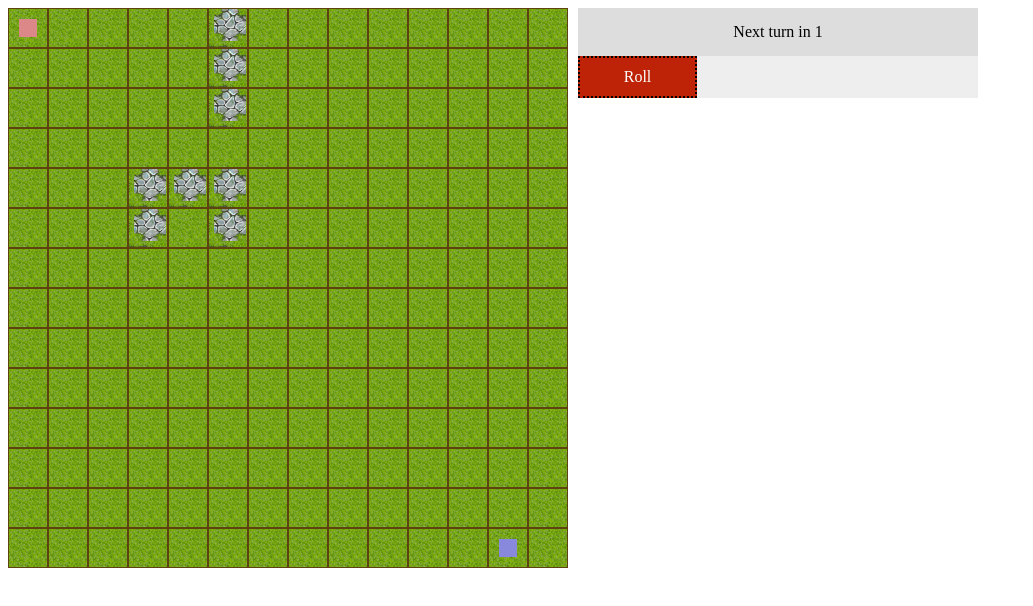
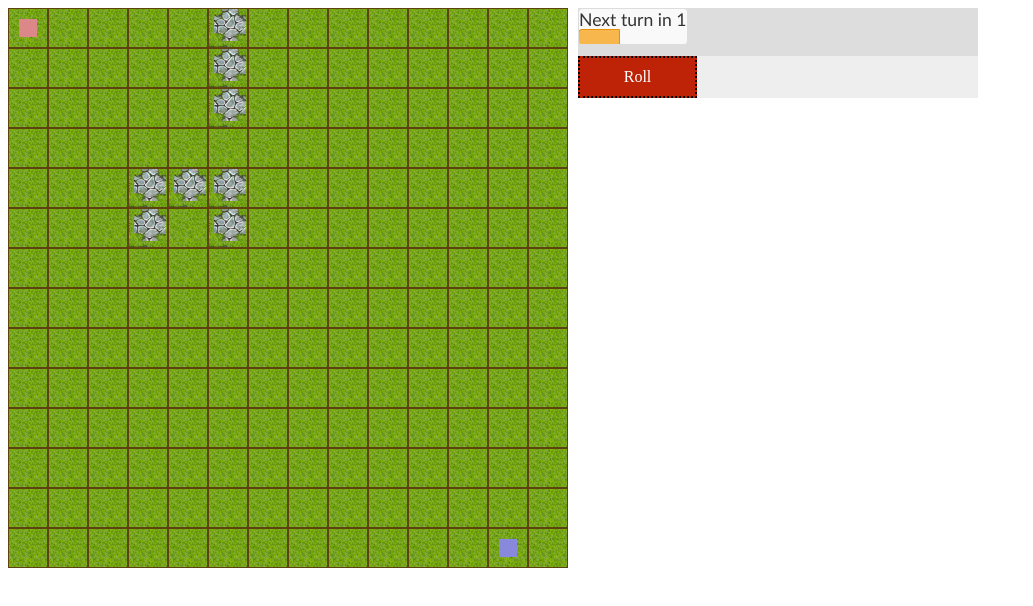
Before and after one commit to dsalaj/BoardGame.js, a plain HTML site: page pp.html in a window 1280 px wide. Shown: the whole page, without its empty margins (0-1033 px from the left). Drawn offline with nearby package versions, Linux system fonts and the light colour scheme.

Commit message:
test if JQueryUI is included

```diff
--- a/pp.html
+++ b/pp.html
@@ -13,11 +13,16 @@
   <div id="pfield"></div>
   <div class='right'>
     <div id="dice">
-      <div class='turn'><span></span></div>
+      <div class='turn'><div id="turn_time_bar"><span></span></div></div>
       <div class='btn roll_dice' active='no'>Roll</div>
       <div class='roll'><span></span></div>
     </div>
     <div id="console"></div>
   </div>
+<script>
+$( "#turn_time_bar" ).progressbar({
+value: 37
+});
+</script>
 </body>
 </html>
```
